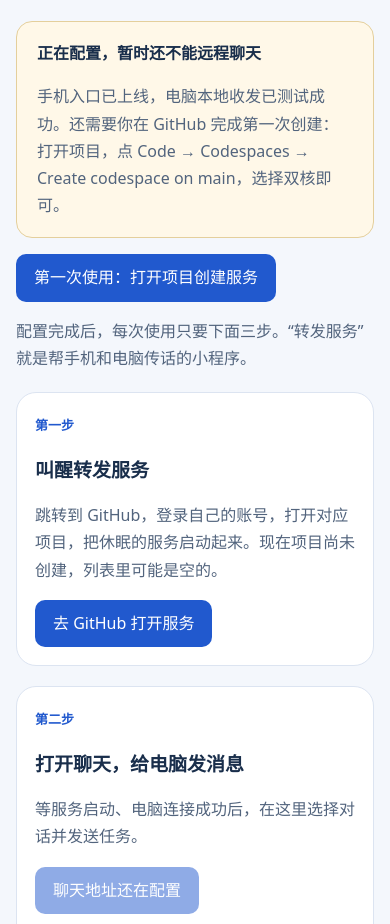
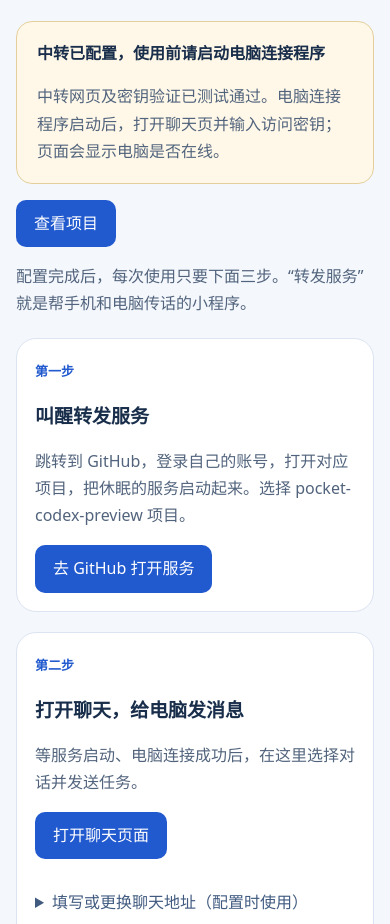
Before and after one commit to xxby-cmd/pocket-codex-preview, a website: page launcher/index.html in a window 390 px wide. Shown: the part 176-1100 px from the top of the page. Drawn offline with Linux system fonts and the light colour scheme.

Commit message:
Simplify mobile launcher into three clear steps

```diff
--- a/launcher/app.js
+++ b/launcher/app.js
@@ -1,6 +1,8 @@
 const $=id=>document.getElementById(id);let token='',poll;
-$('url').value=localStorage.getItem('pocketRelayUrl')||'';
-function updateChatButton(){const configured=!!localStorage.getItem('pocketRelayUrl');$('open').disabled=!configured;$('open').textContent=configured?'打开聊天页面':'聊天地址还在配置'}
+const defaultRelayUrl='https://glorious-waffle-x5jj6wwv7v7xc6xv4-8787.app.github.dev/';
+const relayUrl=()=>localStorage.getItem('pocketRelayUrl')||defaultRelayUrl;
+$('url').value=relayUrl();
+function updateChatButton(){const configured=!!relayUrl();$('open').disabled=!configured;$('open').textContent=configured?'打开聊天页面':'聊天地址还在配置'}
 updateChatButton();
 const message=text=>$('notice').textContent=text;
 async function github(path,method='GET'){const response=await fetch('https://api.github.com'+path,{method,headers:{Authorization:`Bearer ${token}`,Accept:'application/vnd.github+json','X-GitHub-Api-Version':'2026-03-10'},signal:AbortSignal.timeout(20000)});if(response.status===304)return null;if(!response.ok){let data;try{data=await response.json()}catch{}throw Error(`GitHub ${response.status}：${data?.message||'请求失败'}。请检查权限、额度或网络。`)}return response.status===204?null:response.json()}
@@ -14,4 +16,4 @@
 $('logout').onclick=()=>{clearInterval(poll);token='';$('controls').hidden=true;$('spaces').replaceChildren();message('令牌已从页面内存中清除。')};
 $('spaces').onchange=()=>{clearInterval(poll);action(refresh)};
 $('saveUrl').onclick=()=>{try{const url=new URL($('url').value);if(url.protocol!=='https:'||url.username||url.password)throw Error('请输入不含账户密码的 HTTPS 地址');localStorage.setItem('pocketRelayUrl',url.href);updateChatButton();message('聊天地址已保存。是否可用还需实际打开验证。')}catch(e){message(e.message)}};
-$('open').onclick=()=>{const url=localStorage.getItem('pocketRelayUrl');if(url)window.open(url,'_blank','noopener,noreferrer')};
+$('open').onclick=()=>{const url=relayUrl();if(url)window.open(url,'_blank','noopener,noreferrer')};
--- a/launcher/index.html
+++ b/launcher/index.html
@@ -1,9 +1,9 @@
 <!doctype html><html lang="zh-CN"><head><meta charset="utf-8"><meta name="viewport" content="width=device-width,initial-scale=1"><meta name="referrer" content="no-referrer"><title>随行 · 手机控制电脑</title><link rel="stylesheet" href="style.css"></head><body><main>
 <span class="tag">随行 CODEX</span><h1>手机说一声，<br>电脑接着做。</h1>
-<div class="setup" role="status"><strong>正在配置，暂时还不能远程聊天</strong><p>手机入口已上线，电脑本地收发已测试成功。还需要你在 GitHub 完成第一次创建：打开项目，点 Code → Codespaces → Create codespace on main，选择双核即可。</p></div>
-<p><a class="button" href="https://github.com/xxby-cmd/pocket-codex-preview" target="_blank" rel="noopener noreferrer">第一次使用：打开项目创建服务</a></p><p>配置完成后，每次使用只要下面三步。“转发服务”就是帮手机和电脑传话的小程序。</p>
-<section><span class="step">第一步</span><h2>叫醒转发服务</h2><p>跳转到 GitHub，登录自己的账号，打开对应项目，把休眠的服务启动起来。现在项目尚未创建，列表里可能是空的。</p><a class="button" href="https://github.com/codespaces" target="_blank" rel="noopener noreferrer">去 GitHub 打开服务</a></section>
+<div class="setup" role="status"><strong>中转已配置，使用前请启动电脑连接程序</strong><p>中转网页及密钥验证已测试通过。电脑连接程序启动后，打开聊天页并输入访问密钥；页面会显示电脑是否在线。</p></div>
+<p><a class="button" href="https://github.com/xxby-cmd/pocket-codex-preview" target="_blank" rel="noopener noreferrer">查看项目</a></p><p>配置完成后，每次使用只要下面三步。“转发服务”就是帮手机和电脑传话的小程序。</p>
+<section><span class="step">第一步</span><h2>叫醒转发服务</h2><p>跳转到 GitHub，登录自己的账号，打开对应项目，把休眠的服务启动起来。选择 pocket-codex-preview 项目。</p><a class="button" href="https://github.com/codespaces" target="_blank" rel="noopener noreferrer">去 GitHub 打开服务</a></section>
 <section><span class="step">第二步</span><h2>打开聊天，给电脑发消息</h2><p>等服务启动、电脑连接成功后，在这里选择对话并发送任务。</p><button id="open" disabled>聊天地址还在配置</button><details><summary>填写或更换聊天地址（配置时使用）</summary><label for="url">聊天网址</label><input id="url" type="url" placeholder="配置完成后填写 HTTPS 地址"><button id="saveUrl" type="button">保存聊天地址</button></details></section>
 <section><span class="step">第三步</span><h2>用完关掉，节省免费时长</h2><p>进入 GitHub 的项目列表，找到对应项目，打开右侧菜单，选择 <strong>Stop codespace</strong>（停止）。这只关闭云端转发服务，不会关闭电脑。</p><a class="button secondary" href="https://github.com/codespaces" target="_blank" rel="noopener noreferrer">去 GitHub 停止服务</a><small>停止后仍占用存储额度。再次使用时，重新做第一步。</small></section>
 <details class="advanced"><summary>高级设置：不跳转 GitHub，直接在这里控制服务</summary><p>这是可选功能，现在不用填。它需要单独的 GitHub 访问令牌；普通 GitHub 登录不会自动授权这个网页。令牌仅保留在页面内存中，直接发送到 GitHub。</p><form id="auth"><label for="token">GitHub 访问令牌</label><input id="token" type="password" autocomplete="off" required><button id="login">验证授权并找出我的服务</button></form><small>只授权本项目的 Codespaces 读取权限及 Codespaces lifecycle admin 写入权限。</small><div id="controls" hidden><label for="spaces">选择服务</label><select id="spaces"></select><p id="state" role="status">尚未检查</p><label class="check"><input id="free" type="checkbox">我已确认免费额度够用，且没有开启超额付费。</label><div class="buttons"><button id="start">开机：启动服务</button><button id="refresh">看看启动好了没有</button><button id="stop">关机：停止服务</button><button id="logout">退出这个网页的授权</button></div></div></details>
-<aside>首次配置完成后才能使用。目前还未验证手机与电脑的完整收发。默认闲置约 30 分钟会休眠；仅访问聊天页不保证保持在线。免费账号的双核环境通常每月约 60 小时额度，与其他项目共享，不是全天无限在线。</aside><p><a href="https://github.com/settings/billing" target="_blank" rel="noopener noreferrer">查看免费额度与付费设置</a></p><div id="notice" role="status" aria-live="polite"></div></main><script src="app.js" type="module"></script></body></html>
+<aside>手机与电脑的完整收发仍待验证。电脑需要保持开机，并运行连接程序。默认闲置约 30 分钟会休眠；仅访问聊天页不保证保持在线。免费账号的双核环境通常每月约 60 小时额度，与其他项目共享，不是全天无限在线。</aside><p><a href="https://github.com/settings/billing" target="_blank" rel="noopener noreferrer">查看免费额度与付费设置</a></p><div id="notice" role="status" aria-live="polite"></div></main><script src="app.js" type="module"></script></body></html>
```
